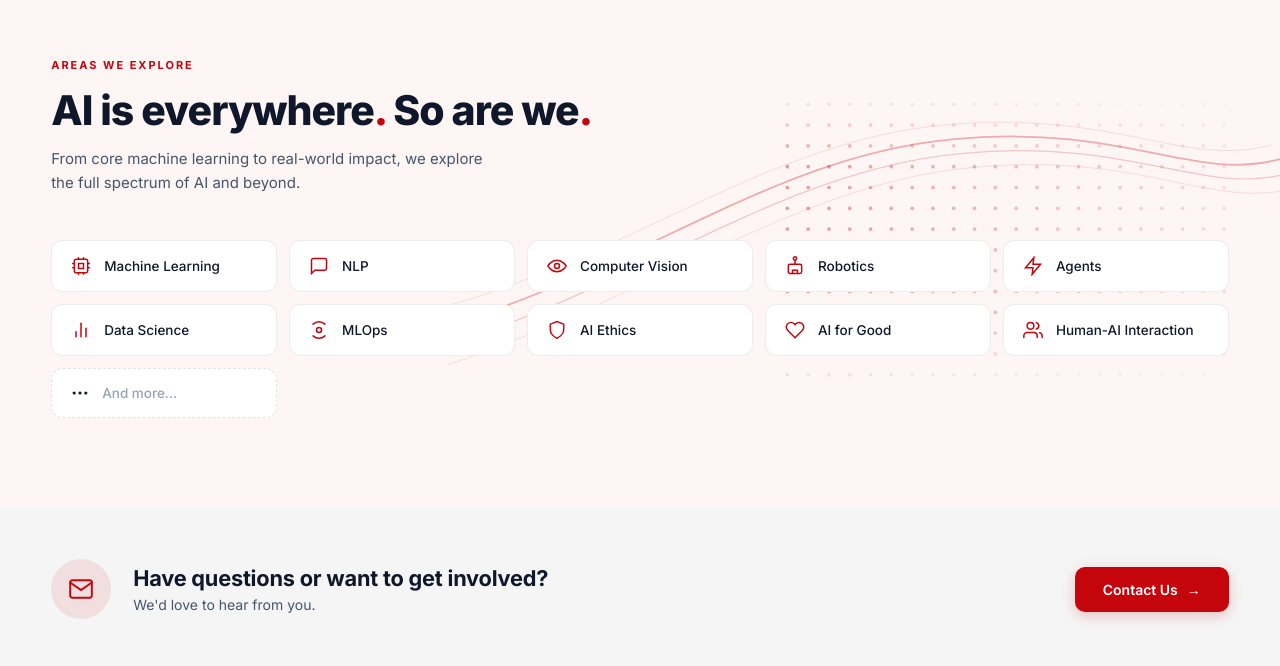
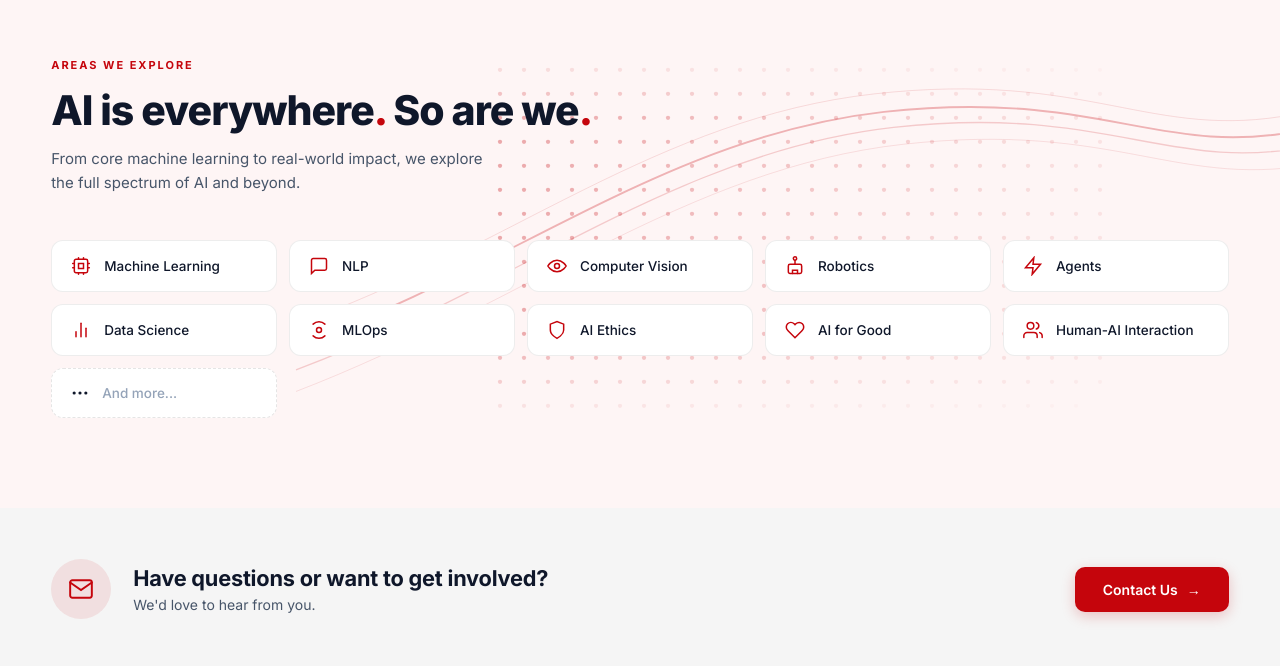
Before and after one commit to aiclubuwmadison/aiclubuwmadison.github.io, a React (Vite) app: page /about in a window 1280 px wide. Shown: the part 1936-2602 px from the top of the page. Built offline with nearby package versions, Linux system fonts and the light colour scheme.

Commit message:
Fix Areas decoration: shift dots left, widen SVG coverage to 75%

```diff
--- a/src/components/About.css
+++ b/src/components/About.css
@@ -498,10 +498,11 @@
   position: absolute;
   top: 0;
   right: 0;
-  width: 65%;
+  width: 75%;
   height: 100%;
   pointer-events: none;
   z-index: 0;
+  overflow: visible;
 }
 
 .about-areas .about-shell { position: relative; z-index: 1; }
--- a/src/components/About.jsx
+++ b/src/components/About.jsx
@@ -5,13 +5,14 @@ import './About.css';
 // Wave + particle decoration for Areas section
 const AREA_DOTS = (() => {
   const dots = [];
-  for (let col = 0; col < 22; col++) {
-    for (let row = 0; row < 14; row++) {
-      const x = 310 + col * 19;
-      const y = 8 + row * 19;
-      const colFade  = 1 - (col / 22) * 0.75;
-      const rowFade  = row < 4 ? (row + 1) / 4 : 1 - Math.max(0, (row - 10) / 4);
-      const opacity  = +(0.38 * colFade * rowFade).toFixed(3);
+  for (let col = 0; col < 26; col++) {
+    for (let row = 0; row < 15; row++) {
+      const x = 150 + col * 20;
+      const y = 10 + row * 20;
+      // fade out toward right edge and bottom
+      const colFade = 1 - (col / 26) * 0.8;
+      const rowFade = row < 3 ? (row + 1) / 3 : 1 - Math.max(0, (row - 11) / 4);
+      const opacity = +(0.32 * colFade * rowFade).toFixed(3);
       if (opacity > 0.02) dots.push({ x, y, opacity });
     }
   }
@@ -19,13 +20,13 @@ const AREA_DOTS = (() => {
 })();
 
 const AreasDecoration = () => (
-  <svg className="about-areas-deco" viewBox="0 0 760 260" fill="none" aria-hidden="true">
-    <path d="M0,210 C180,155 300,55 460,40 S680,80 760,58"  stroke="rgba(197,5,12,0.30)" strokeWidth="1.6" fill="none"/>
-    <path d="M0,228 C185,168 308,68 468,53 S688,93 768,71"  stroke="rgba(197,5,12,0.20)" strokeWidth="1.1" fill="none"/>
-    <path d="M0,246 C190,182 316,82 476,66 S696,106 776,84" stroke="rgba(197,5,12,0.13)" strokeWidth="0.8" fill="none"/>
-    <path d="M0,192 C174,142 294,42 452,27 S672,67 752,45"  stroke="rgba(197,5,12,0.15)" strokeWidth="0.7" fill="none"/>
+  <svg className="about-areas-deco" viewBox="0 0 800 300" fill="none" aria-hidden="true">
+    <path d="M-20,240 C160,175 290,65 470,45 S700,85 820,60"  stroke="rgba(197,5,12,0.28)" strokeWidth="1.6" fill="none"/>
+    <path d="M-20,260 C165,190 298,78 478,58 S708,98 828,73"  stroke="rgba(197,5,12,0.18)" strokeWidth="1.1" fill="none"/>
+    <path d="M-20,278 C170,205 306,92 486,72 S716,112 836,87" stroke="rgba(197,5,12,0.11)" strokeWidth="0.8" fill="none"/>
+    <path d="M-20,222 C155,160 282,50 462,30 S692,70 812,47"  stroke="rgba(197,5,12,0.14)" strokeWidth="0.7" fill="none"/>
     {AREA_DOTS.map(({ x, y, opacity }, i) => (
-      <circle key={i} cx={x} cy={y} r={1.7} fill={`rgba(197,5,12,${opacity})`}/>
+      <circle key={i} cx={x} cy={y} r={1.8} fill={`rgba(197,5,12,${opacity})`}/>
     ))}
   </svg>
 );
```
